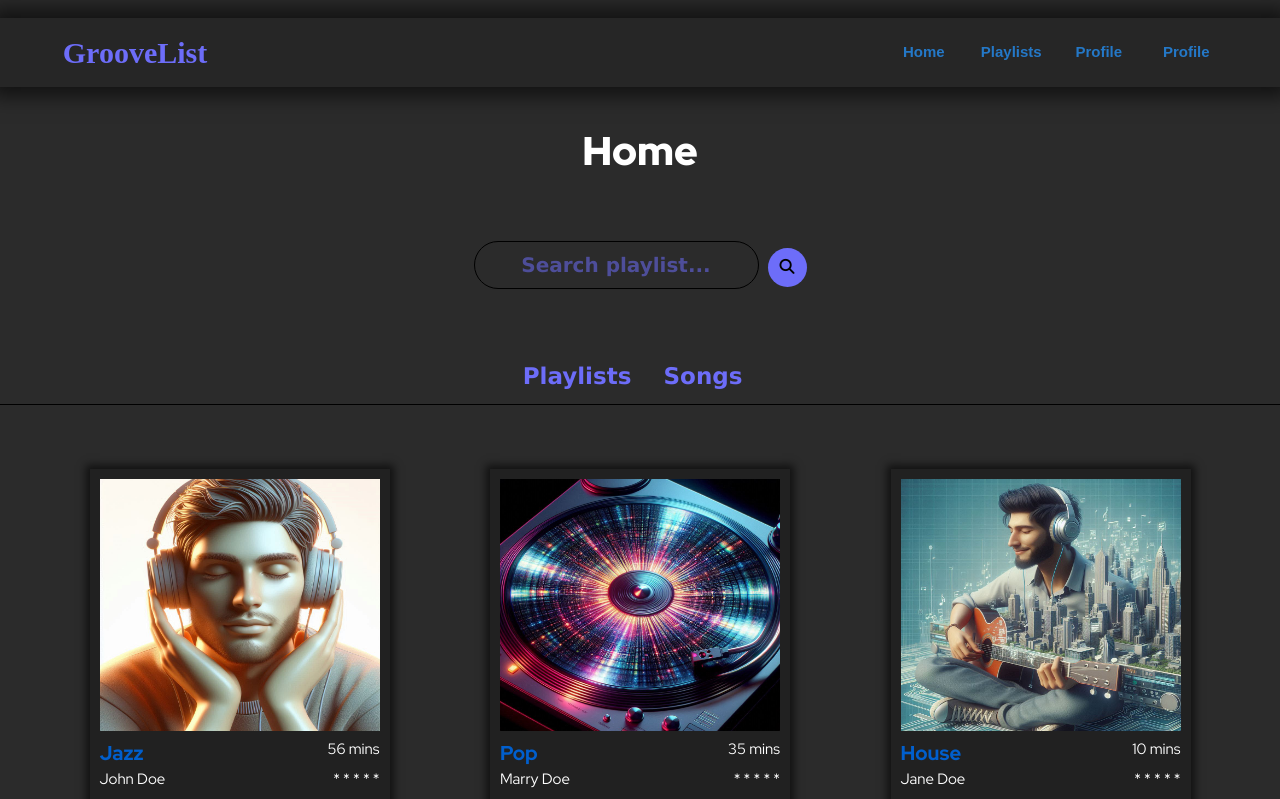
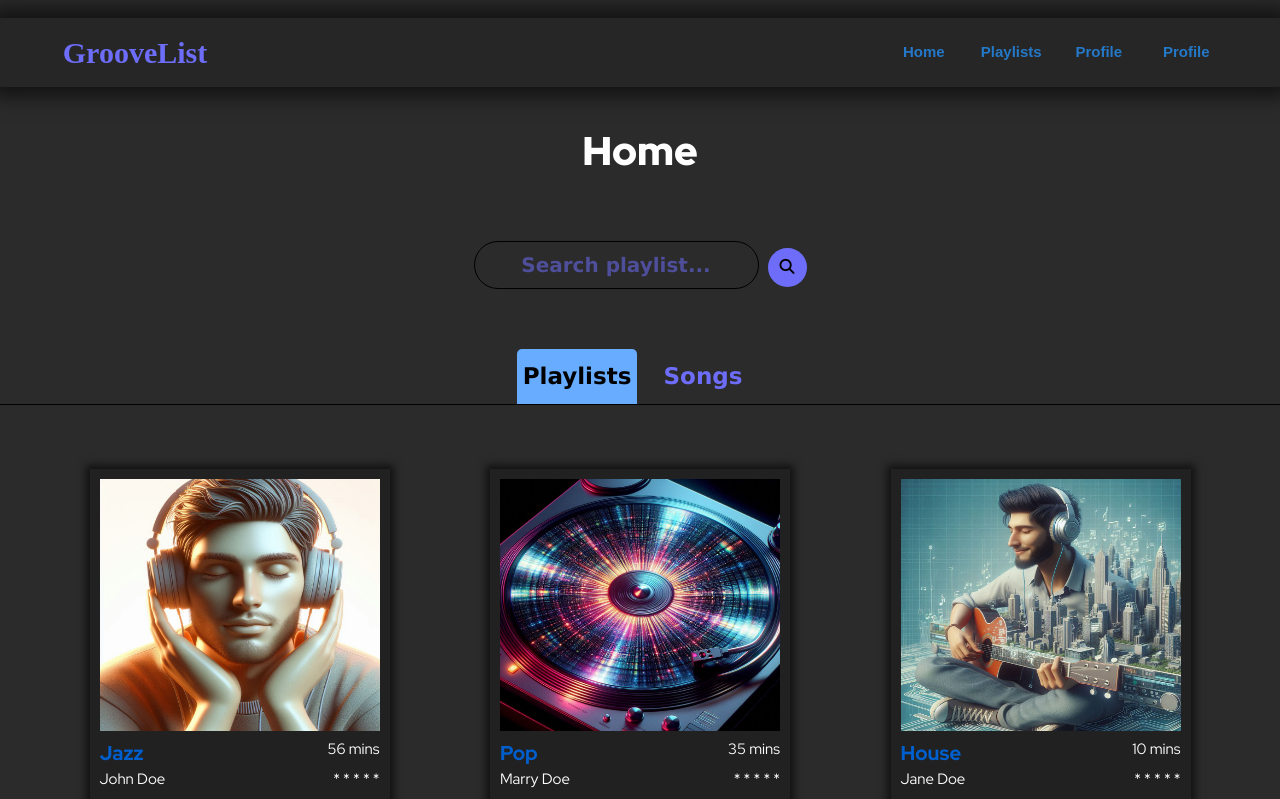
Before and after one commit to u22658395/Multimedia, a React (Create React App) app in the folder Project/source code/frontend/: page /Home in a window 1280 px wide. Shown: the top 799 px of the page. Built offline with nearby package versions, Linux system fonts and the light colour scheme; a web font is replaced by a local one.

Commit message:
Styled the feed headings

```diff
--- a/Project/source code/frontend/public/index.css
+++ b/Project/source code/frontend/public/index.css
@@ -786,6 +786,7 @@ select option[value=""][disabled] {
 }
 
 /* Home Page */
+
 #home-heading{
     text-align: center;
     color: #fff;
@@ -819,7 +820,8 @@ select option[value=""][disabled] {
 }
 
 .feed-heading{
-    border-radius: 5px;
+    border-top-right-radius: 5px;
+    border-top-left-radius: 5px;
     padding: 10px;
     width: 120px;
     text-align: center;
@@ -832,6 +834,11 @@ select option[value=""][disabled] {
 }
 
 .feed-heading:hover{
+    background-color: #67acff;
+    color: #000000;
+}
+
+.current-feed{
     background-color: #67acff;
     color: #000000;
 }
```
